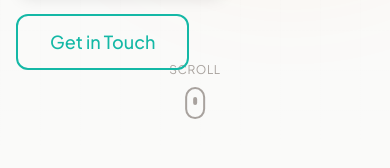
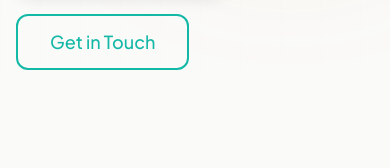
Before and after one commit to shbhm00/Portfolio, a React (Vite) app: page / in a window 390 px wide. Shown: the part 674-842 px from the top of the page. Built offline with nearby package versions, Linux system fonts and the light colour scheme.

Commit message:
fixed scroll button

```diff
--- a/src/pages/Home/Home.tsx
+++ b/src/pages/Home/Home.tsx
@@ -95,12 +95,12 @@ function HeroSection() {
         </div>
       </div>
 
-      {/* Scroll Indicator */}
+      {/* Scroll Indicator - Hidden on mobile, shown on tablet+ */}
       <motion.div
         initial={{ opacity: 0 }}
         animate={{ opacity: 1 }}
         transition={{ delay: 1, duration: 0.5 }}
-        className="absolute bottom-8 left-1/2 -translate-x-1/2"
+        className="absolute bottom-4 md:bottom-8 left-1/2 -translate-x-1/2 hidden sm:block"
       >
         <div className="flex flex-col items-center gap-2 text-stone-400">
           <span className="text-xs uppercase tracking-wider">Scroll</span>
```
